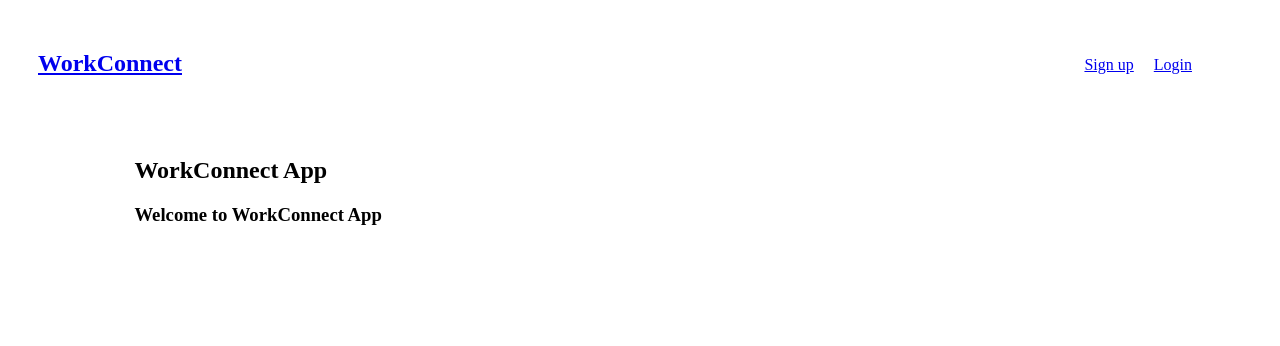
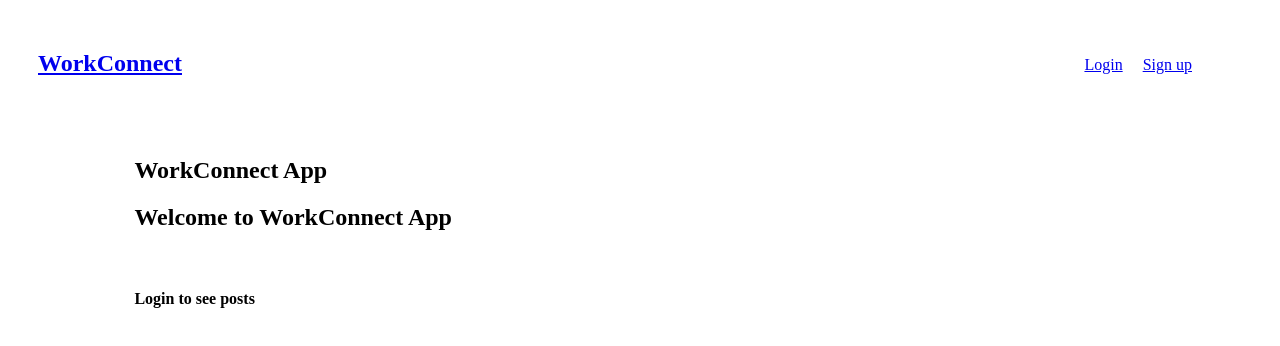
Before and after one commit to Abrahamosaz/WorkConnect, a React (Create React App) app in the folder work-connect-frontend/: page / in a window 1280 px wide. Shown: the top 346 px of the page. Built offline with nearby package versions, Linux system fonts and the light colour scheme; no server answers.

Commit message:
fixed props in Post component bug ...

```diff
--- a/work-connect-frontend/src/App.js
+++ b/work-connect-frontend/src/App.js
@@ -1,5 +1,6 @@
 import React from 'react';
 import { Routes, Route } from 'react-router-dom';
+import Navbar from './pages/navbar';
 import Home from './pages/home';
 import UserSignup from './pages/user_signup';
 import UserLogin from  './pages/user_login';
@@ -17,7 +18,8 @@ function App() {
   return (
     <div>
     <Routes>
-      <Route path='/' element={<Home />} />
+    <Route path='/' element={<Navbar />}>
+      <Route path='' element={<Home />} />
       <Route path='sign_up' element={<UserSignup />} />
       <Route path='login' element={<UserLogin />} />
       <Route path='sign_up_success' element={<SignupSuccess />} />
@@ -27,6 +29,7 @@ function App() {
       <Route path='employer_signup_details' element={<EmployerSignUpDetails />} />
       <Route path='user_type' element={<UserType />} />
       <Route path="*" element={<NoMatch />} />
+    </Route>
     </Routes>
     </div>
   );
--- a/work-connect-frontend/src/components/posts.jsx
+++ b/work-connect-frontend/src/components/posts.jsx
@@ -1,17 +1,26 @@
 import React from 'react'
 
-function Posts ({posts}) {
+const Posts = ({ posts }) => {
+  const postCount = posts.length;
   return (
-    <div>
-        {/* {posts.map((post, index) => {
-            return (<div key={index}>
-                <h2>{post.title}</h2>
-                <h2>{post.content}</h2>
-                <h2>{post.author}</h2>
-            </div>)
-        })} */}
-    </div>
+    <React.Fragment>
+    {postCount > 0?
+    (<div>
+        {posts.map(post=> (
+                <div>
+                    <h2>{post.title}</h2>
+                    <p>{post.content}</p>
+                    <b><small>{post.author.username}</small></b>
+                </div>
+            )
+        )}
+    </div>):
+    (<div>
+          <h4>Login to see posts</h4>
+    </div>)
+    }
+    </React.Fragment>
   )
 }
 
-export default Posts
+export default Posts;
--- /dev/null
+++ b/work-connect-frontend/src/contexts/user.contexts.jsx
@@ -0,0 +1,14 @@
+import React from "react";
+import { createContext, useState } from "react";
+
+// actual value I want to access
+export const UserContext = createContext({
+    isLoggedIn: false,
+    setIsLoggedIn: () => null,
+})
+
+export const UserProvider = ({ children }) => {
+    const [isLoggedIn, setIsLoggedIn] = useState(false);
+    const value = {isLoggedIn, setIsLoggedIn};
+    return (<UserContext.Provider value={value}>{children}</UserContext.Provider>);
+}
--- a/work-connect-frontend/src/index.js
+++ b/work-connect-frontend/src/index.js
@@ -3,13 +3,16 @@ import ReactDOM from 'react-dom/client';
 import { BrowserRouter } from 'react-router-dom';
 import App from './App';
 import './css/index.css';
+import { UserProvider } from './contexts/user.contexts';
 
 
 const root = ReactDOM.createRoot(document.getElementById('root'));
 root.render(
   <React.StrictMode>
     <BrowserRouter>
-      <App />
+      <UserProvider>
+        <App />
+      </UserProvider>
     </BrowserRouter>
   </React.StrictMode>
 );
--- a/work-connect-frontend/src/pages/employee_signup_details.jsx
+++ b/work-connect-frontend/src/pages/employee_signup_details.jsx
@@ -44,7 +44,7 @@ function EmployeeSignUpDetails() {
             setProfilePic("");
             setSkills("");
             setState("");
-            navigate("/sign_up_success");
+            navigate("sign_up_success");
         } else {
             setIsError(true);
             setError(json_data.error);
@@ -52,6 +52,7 @@ function EmployeeSignUpDetails() {
     }
 
   return (
+    <React.Fragment>
     <div className="">
             <h1>WorkConnect Account Setup</h1>
             <h3>We need a few more details to create a great personalised experience for you</h3>
@@ -135,7 +136,8 @@ function EmployeeSignUpDetails() {
                 <input type="submit" value="Save" />
             </form>
             <br />
-        </div>)
+        </div>
+        </React.Fragment>)
   }
 
 export default EmployeeSignUpDetails;
--- a/work-connect-frontend/src/pages/employer_signup_details.jsx
+++ b/work-connect-frontend/src/pages/employer_signup_details.jsx
@@ -1,5 +1,6 @@
 import React, { useState } from 'react'
 import { Link, useNavigate } from 'react-router-dom';
+import Navbar from './navbar';
 
 function EmployerSignUpDetails() {
     const navigate = useNavigate();
@@ -52,6 +53,7 @@ function EmployerSignUpDetails() {
     }
 
   return (
+    <React.Fragment>
     <div className="EmployerSignUpDetails">
             <h1>WorkConnect Account Setup</h1>
             <h3>We need a few more details to create a great personalised experience for you</h3>
@@ -132,7 +134,8 @@ function EmployerSignUpDetails() {
                 <input type="submit" value="Save" />
             </form>
             <br />
-        </div>)
+        </div>
+        </React.Fragment>)
   }
 
 export default EmployerSignUpDetails;
--- a/work-connect-frontend/src/pages/home.jsx
+++ b/work-connect-frontend/src/pages/home.jsx
@@ -1,7 +1,5 @@
 import React, { useEffect, useState } from 'react';
-import { Link } from 'react-router-dom';
 import Posts from '../components/posts';
-import Navbar from './navbar';
 /* css import */
 import '../css/home.css';
 
@@ -10,10 +8,12 @@ import '../css/home.css';
 
 function Home() {
 
-    const [posts, setTitle] = useState([]);
+    const [posts, setPosts] = useState([]);
 
     const getPost = async (url) => {
         const token = localStorage.getItem('token');
+        if (token)
+        {
             try {
                 const response = await fetch(url, {
                     headers: {
@@ -21,14 +21,14 @@ function Home() {
                     }});
                 const data = await response.json();
                 if (response.status === 200) {
-                // console.log(data);
-                // console.log(data[0].title);
-                setTitle(data);
+                    console.log(data);
+                    setPosts(data);
                 } else {
                     console.log(data.error);
                 }
             } catch (error) {
                 console.log(error);
+        }
 
     }};
 
@@ -38,20 +38,16 @@ function Home() {
 
     }, [])
 
-    useEffect(() => {
-        // console.log(posts);// Log the updated title value
-    }, [posts]); // Run this effect only when the title changes
-
+    useEffect(() => {}, [posts]);
 
     return (
     <React.Fragment>
-        <Navbar />
         <div className="home-page">
             <section className="App-header">
                 <h1>WorkConnect App</h1>
-                <h3>Welcome to WorkConnect App</h3>
-                {/* {posts} */}
+                <h2>Welcome to WorkConnect App</h2>
                 <br />
+                <Posts posts={posts} />
             </section>
         </div>
     </React.Fragment>)
--- a/work-connect-frontend/src/pages/navbar.jsx
+++ b/work-connect-frontend/src/pages/navbar.jsx
@@ -1,18 +1,30 @@
-import React, { useEffect, useState } from "react";
+import React, { useEffect, useState, useContext } from "react";
 import { Outlet, Link, useNavigate } from "react-router-dom";
 import '../css/nav-bar.css';
+import { UserContext } from "../contexts/user.contexts";
 
 function Navbar() {
 
     const navigate = useNavigate();
-    const [isLogin, setIslogin] = useState("");
     const [token, setToken] = useState(localStorage.getItem('token'));
+
+    const { isLoggedIn, setIsLoggedIn } = useContext(UserContext);
+    if (token === null || token === '') {
+        setIsLoggedIn(false);
+    }
+
+    const logout = () => {
+        localStorage.removeItem('token');
+        setToken(null);
+        setIsLoggedIn(false);
+    }
+
 
     useEffect(() => {
         if (!token) {
-            setIslogin(false);
+            setIsLoggedIn(false);
         } else {
-            setIslogin(true);
+            setIsLoggedIn(true);
         }
     }, [])
 
@@ -20,14 +32,21 @@ function Navbar() {
         <React.Fragment>
         <nav className='nav'>
             <div className='nav-bar-left'>
-                <Link to=''><h1>WorkConnect</h1></Link>
+                <Link to='/'><h1>WorkConnect</h1></Link>
             </div>
             <div className='nav-bar-right'>
                 <ul>
-                    <li><Link to='/sign_up'>Sign up</Link></li>
-                    {isLogin?
-                    <li><Link to='/logout'>Logout</Link></li>:
-                    <li><Link to='/login'>Login</Link></li>}
+
+                    {
+                    isLoggedIn?
+                    <li onClick={logout}><Link to='/'>Logout</Link></li>:
+                    (
+                        <React.Fragment>
+                            <li><Link to='/login'>Login</Link></li>
+                            <li><Link to='/sign_up'>Sign up</Link></li>
+                        </React.Fragment>
+                    )
+                    }
                 </ul>
             </div>
         </nav>
--- a/work-connect-frontend/src/pages/signup_success.jsx
+++ b/work-connect-frontend/src/pages/signup_success.jsx
@@ -1,5 +1,6 @@
 import React, { useEffect } from "react";
 import { Link, useNavigate } from 'react-router-dom';
+import Navbar from "./navbar";
 
 function SignupSuccess () {
     const navigate = useNavigate();
@@ -13,6 +14,8 @@ function SignupSuccess () {
       }, []);
 
     return (
+        <React.Fragment>
+        <Navbar />
         <div className="App App-header">
             <h1>Welcome</h1>
             <h4>You have successfully created your WorkConnect account</h4>
@@ -21,6 +24,7 @@ function SignupSuccess () {
             <p>If it doesn't, please click <Link to='/'>here</Link>
             </p>
         </div>
+        </React.Fragment>
     )
 }
 
```
Also changed, not shown: work-connect-frontend/src/pages/user_login.jsx (+19 -13 lines), work-connect-frontend/src/pages/user_signup.jsx (+7 -0 lines). Lines whose indentation alone changed are shown as unchanged.
